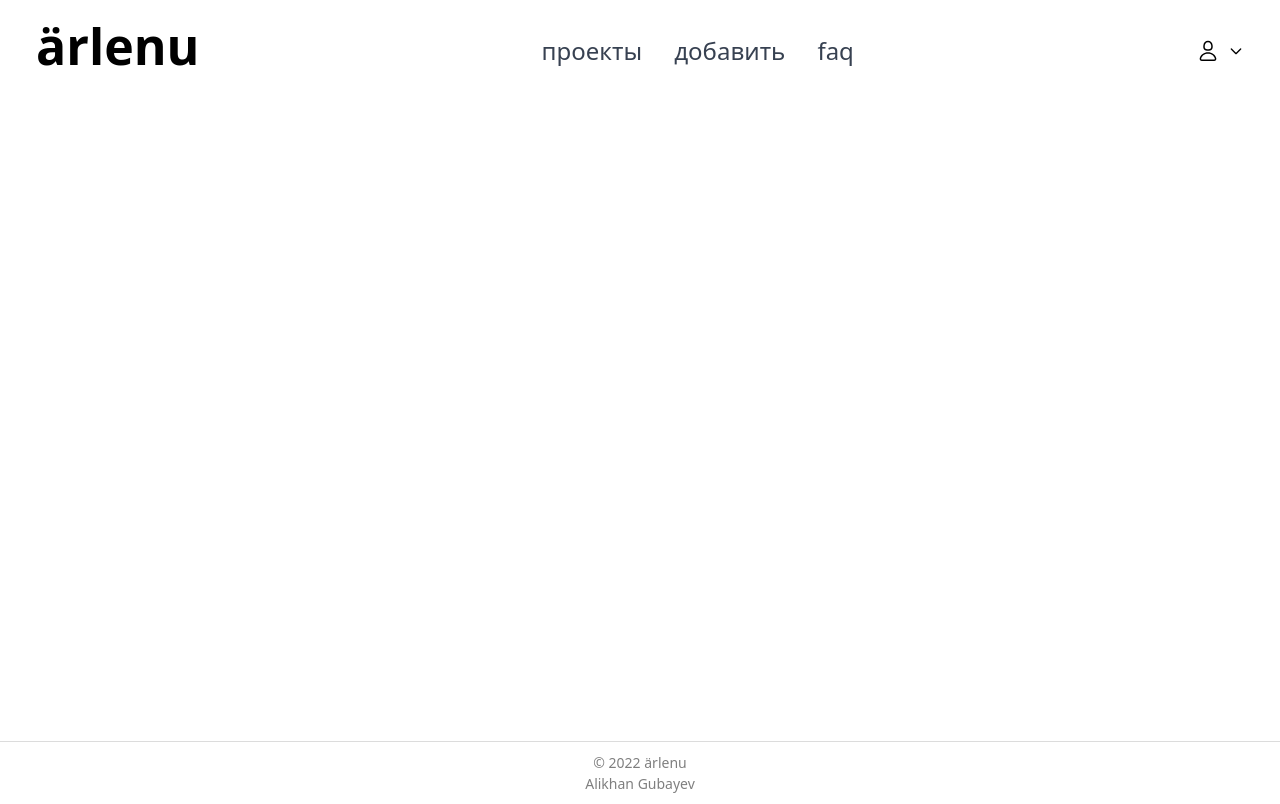
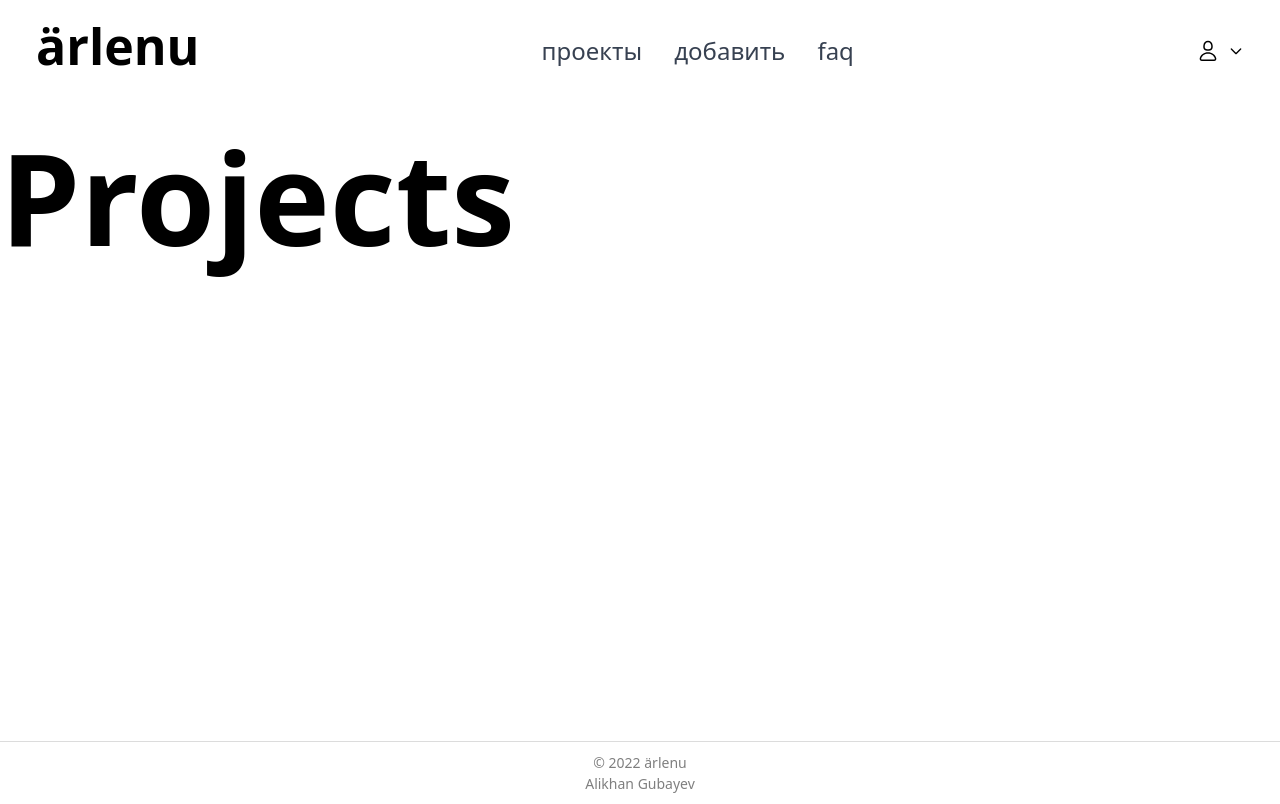
Before and after one commit to akidra4L/arlenu-frontend, a React (Create React App) app: page / in a window 1280 px wide. Built offline with nearby package versions, Linux system fonts and the light colour scheme.

Commit message:
arlenu-frontend

```diff
--- a/src/components/content/main/index.jsx
+++ b/src/components/content/main/index.jsx
@@ -1,9 +1,11 @@
 import React from "react";
 
 export const Main = () => {
-    return (
-        <div>
-            Hello, World!
-        </div>
-    )
-}
+  return (
+    <div className="main-block">
+      <div className="my-block">
+        <h1>Projects</h1>
+      </div>
+    </div>
+  );
+};
--- a/src/components/navbar/NavbarCollapse.jsx
+++ b/src/components/navbar/NavbarCollapse.jsx
@@ -6,7 +6,7 @@ export const NavbarCollapse = () => {
     <Navbar.Collapse>
       <Navbar.Link href="#">
         <span className="collapse-text">
-          <Link to="/projects">проекты</Link>
+          <Link to="/">проекты</Link>
         </span>
       </Navbar.Link>
       <Navbar.Link href="#">
--- a/src/components/navbar/index.jsx
+++ b/src/components/navbar/index.jsx
@@ -17,7 +17,7 @@ export const NavBar = () => {
             <div className="nav-logo-wrapper flex flex-row">
               <span className="nav-logo-wrapper-text text">
                 <a href="#" className="text-link">
-                  <Link to="/projects">ärlenu</Link>
+                  <Link to="/">ärlenu</Link>
                 </a>
               </span>
             </div>
--- a/src/routes/index.jsx
+++ b/src/routes/index.jsx
@@ -7,7 +7,7 @@ import { MyProjects } from "../components/content/my-projects";
 
 export const RouteList = () => (
   <Routes>
-    <Route path="/projects" element={<Main />} />
+    <Route path="/" element={<Main />} />
 
     <Route path="/add" element={<Add />} />
 
```
